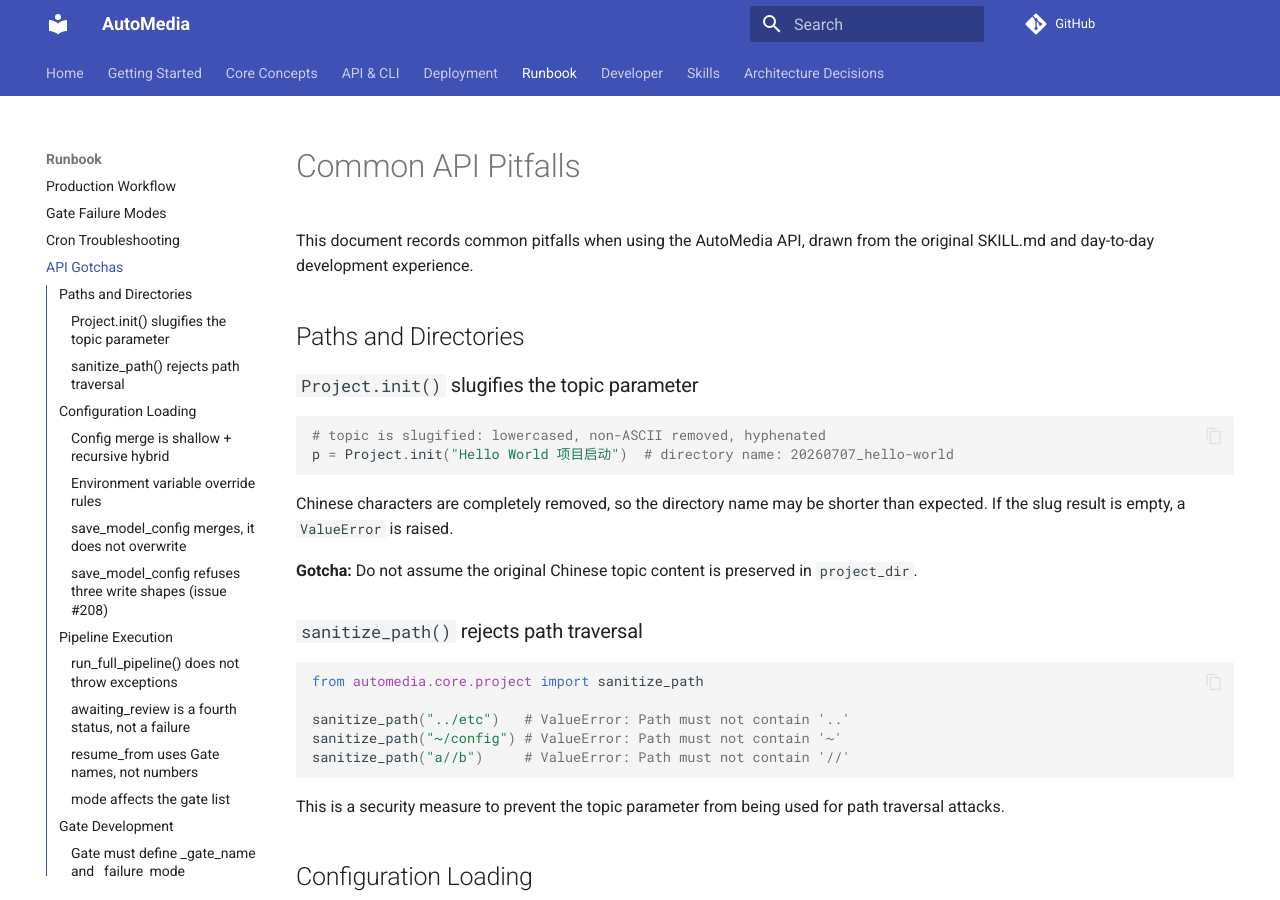
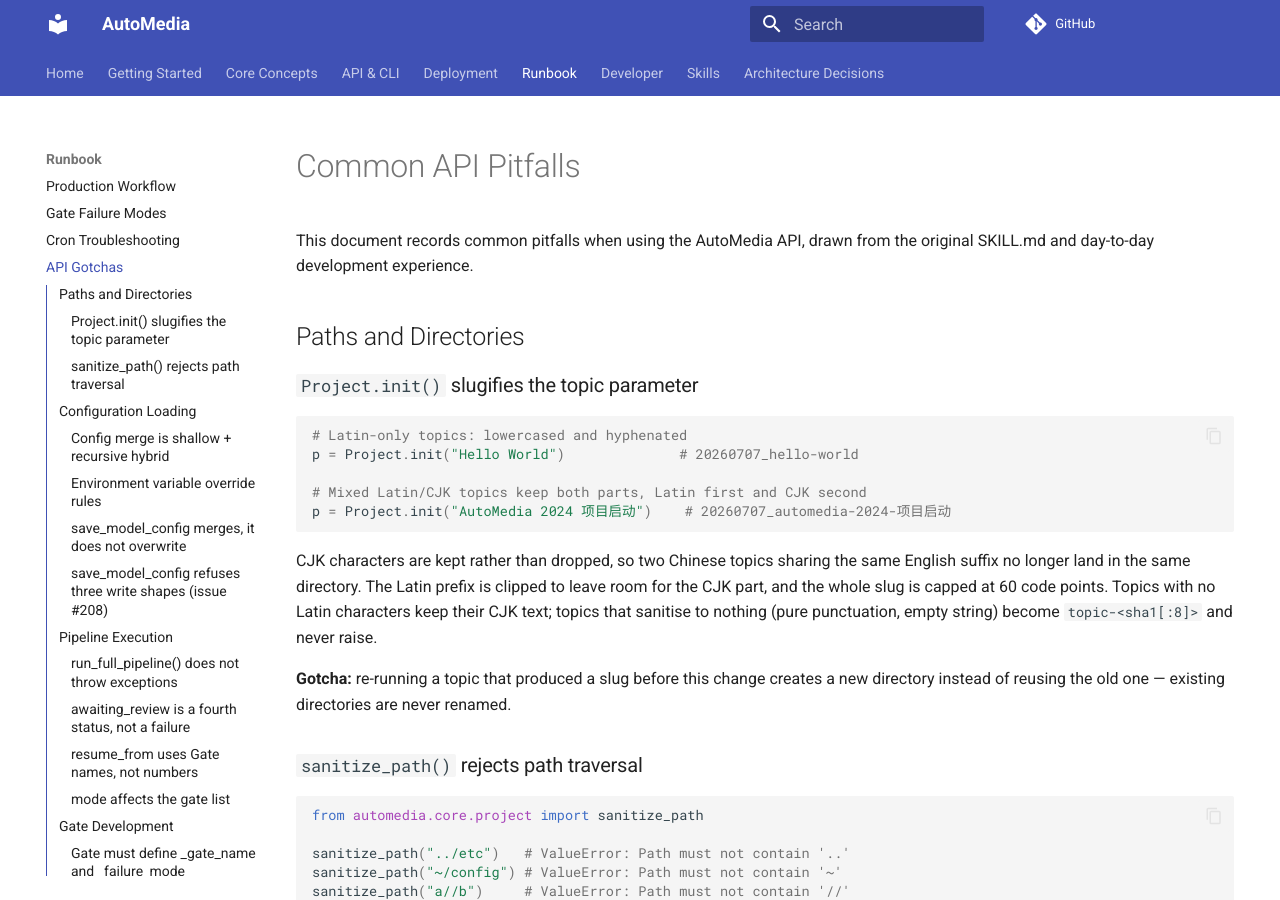
Before and after one commit to 1StepMore/AutoMedia, an MkDocs documentation site: the page built from docs/dev/api-gotchas.md, in a window 1280 px wide and 900 px high. Built offline with MkDocs 1.6.1 and Material for MkDocs 9.7.7, drawn with Linux system fonts in a browser that asks for light colours; comment, search, counter and statistics services are not loaded.

Commit message:
fix(slug): stop a long Latin prefix from starving the CJK segment
`slugify_topic()` capped the joined `ascii-cjk` string at 60 code points, but
`_slugify()` has no length cap, so any topic whose Latin part reached ~59
characters spent the whole budget before the CJK segment started and came out
as the Latin prefix alone — the issue #256 collision, one input shape over.

Reserve 20 code points for the CJK segment and clip the Latin prefix to the
remainder, so the CJK part always survives with enough characters to keep
distinct topics distinct. The 60-code-point ceiling itself is unchanged.

Also fold the duplicated sanitisation into `_readable()` over one shared
character class, and correct the two docs that still described the pre-#228
behaviour: `api-gotchas.md` claimed CJK is removed and an empty slug raises,
`agent-troubleshooting.md` documented an error that no longer exists.

Refs #256

Signed-off-by: 1StepMore <140780063+1StepMore@users.noreply.github.com>

````diff
--- a/docs/dev/api-gotchas.md
+++ b/docs/dev/api-gotchas.md
@@ -13,15 +13,23 @@ the original SKILL.md and day-to-day development experience.
 ### `Project.init()` slugifies the topic parameter
 
 ```python
-# topic is slugified: lowercased, non-ASCII removed, hyphenated
-p = Project.init("Hello World 项目启动")  # directory name: 20260707_hello-world
+# Latin-only topics: lowercased and hyphenated
+p = Project.init("Hello World")              # 20260707_hello-world
+
+# Mixed Latin/CJK topics keep both parts, Latin first and CJK second
+p = Project.init("AutoMedia 2024 项目启动")    # 20260707_automedia-2024-项目启动
 ```
 
-Chinese characters are completely removed, so the directory name may be shorter
-than expected. If the slug result is empty, a `ValueError` is raised.
+CJK characters are kept rather than dropped, so two Chinese topics sharing the
+same English suffix no longer land in the same directory. The Latin prefix is
+clipped to leave room for the CJK part, and the whole slug is capped at 60 code
+points. Topics with no Latin characters keep their CJK text; topics that
+sanitise to nothing (pure punctuation, empty string) become
+`topic-<sha1[:8]>` and never raise.
 
-**Gotcha:** Do not assume the original Chinese topic content is preserved in
-`project_dir`.
+**Gotcha:** re-running a topic that produced a slug before this change creates
+a new directory instead of reusing the old one — existing directories are never
+renamed.
 
 ### `sanitize_path()` rejects path traversal
 
````
Also changed, not shown: docs/dev/agent-troubleshooting.md (+0 -1 lines), docs/doc-inventory.md (+2 -2 lines), 2 other files.
